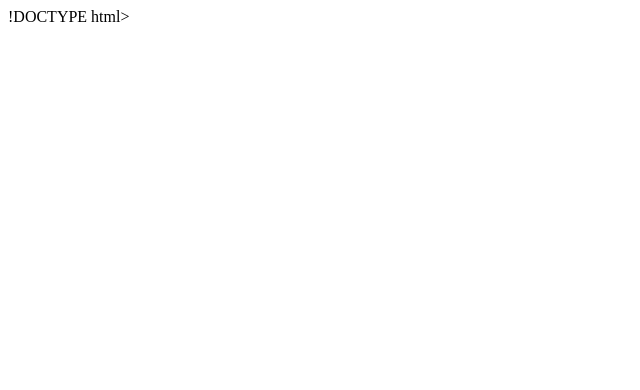
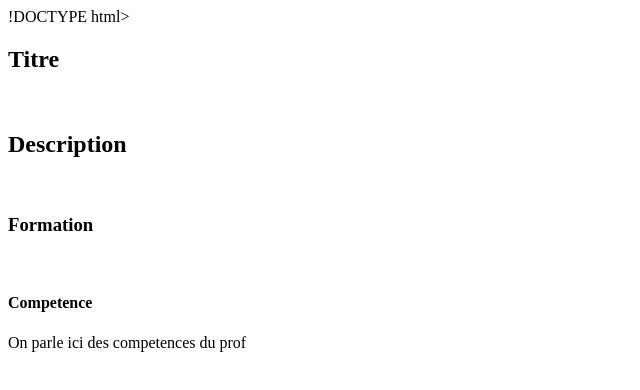
Before and after one commit to Inoussahilal/git-mon-cv, a plain HTML site: page index.html in a window 1280 px wide. Shown: the whole page, without its empty margins (0-640 px from the left). Drawn offline with Linux system fonts and the light colour scheme.

Commit message:
mise en place de la section competence

```diff
--- a/index.html
+++ b/index.html
@@ -8,6 +8,25 @@
 
 </head>
 <body>
+    <section>
+        <h1>Titre</h1>
+      </section><br>
+      <section>
+        <h2>Description</h2>
+      </section><br>
+      <section>
+        <h3>Formation</h3>
+      </section><br>
+      <section>
+        <h4>Competence</h4>
+        <p>On parle ici des competences du prof</p>
+      </section><br>
+
+
+
+
+
+
 
 
 
```
